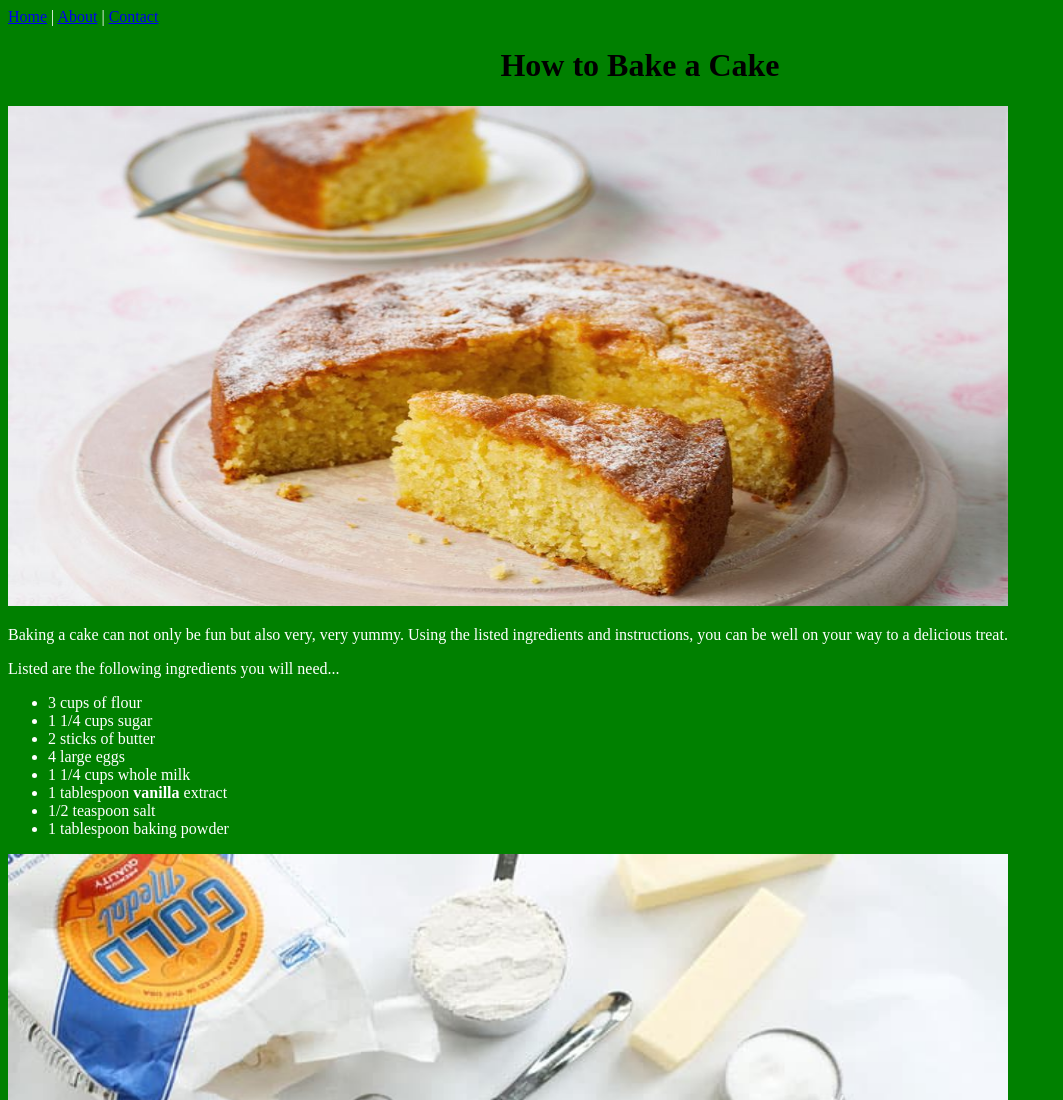
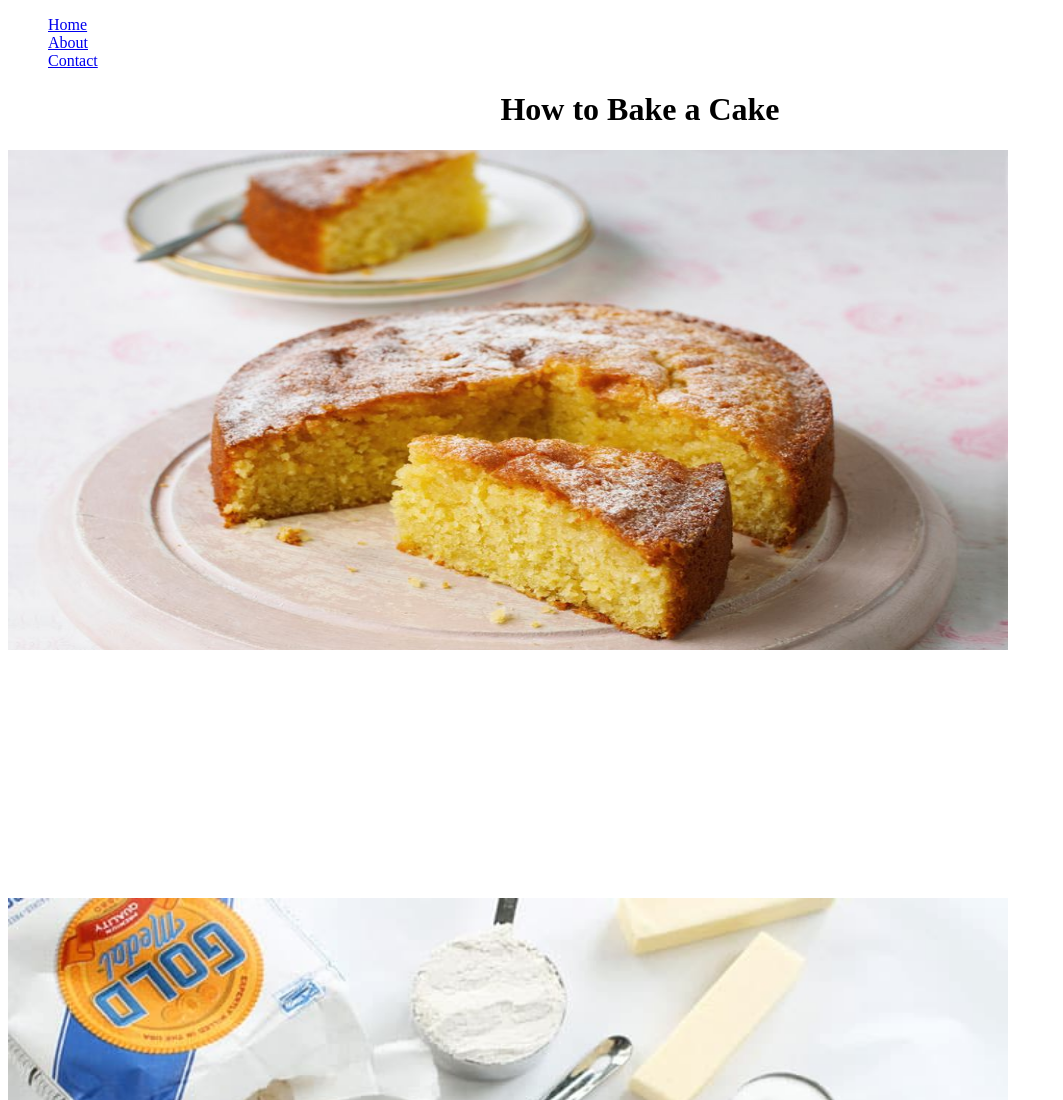
Before and after one commit to kylieann/web-dev-hw, a plain HTML site: page project-2/index.html in a window 1280 px wide. Shown: the top 1100 px of the page, without its empty margins (0-1063 px from the left). Drawn offline with Linux system fonts and the light colour scheme.

Commit message:
project2

```diff
--- a/project-2/index.html
+++ b/project-2/index.html
@@ -14,6 +14,7 @@
     }
     body {
       background-color: green
+      text-align: center
     }
     body {
       color: white;
@@ -22,10 +23,12 @@
   </head>
 
   <body>
-    <nav>
-     <a href="./home">Home</a> |
-     <a href="./pages/about">About</a> |
-     <a href="./pages/contact">Contact</a>
+    <nav id="main">
+     <ul id="main-nav">
+        <li><a href="./home">Home</a></li>
+        <li><a href="./pages/about">About</a></li>
+        <li><a href="./pages/contact">Contact</a></li>
+     </ul>
    </nav>
    <h1>How to Bake a Cake</h1>
    <img src="./images/cake.jpg" alt="a picture of a delicious home made cake" title="Cake" width="1000" height="500" />
```
Also changed, not shown: 2 other files.
